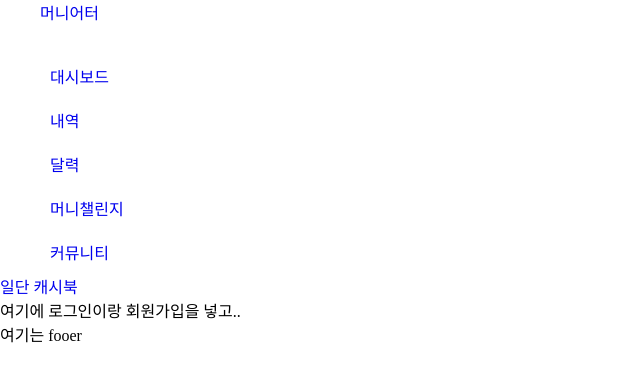
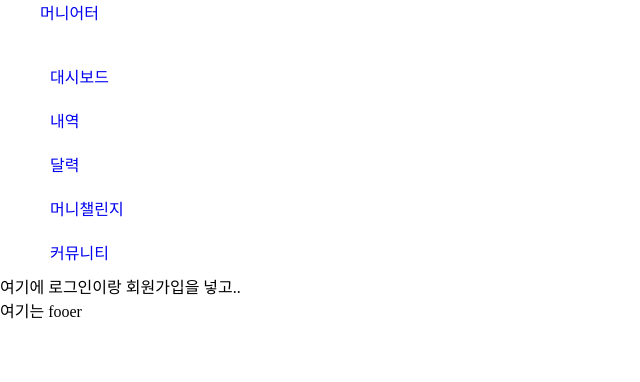
Before and after one commit to heohzit/moniet_web, a React (Create React App) app in the folder moniet_web_front/: page / in a window 1280 px wide. Shown: the top 382 px of the page, without its empty margins (0-640 px from the left). Built offline with nearby package versions, Linux system fonts and the light colour scheme; a web font is replaced by a local one.

Commit message:
캐시북연결 주소 넣기..

```diff
--- a/moniet_web_front/src/App.js
+++ b/moniet_web_front/src/App.js
@@ -10,10 +10,6 @@ function App() {
   return (
     <div className="App">
       <Header></Header>
-      <Link to="/cashbook" title="cashbook">
-        {/*사이드메뉴생기면 삭제 예정 */}
-        <span>일단 캐시북</span>
-      </Link>
 
       <div className="App-content">
         <Routes>
--- a/moniet_web_front/src/component/common/Header.js
+++ b/moniet_web_front/src/component/common/Header.js
@@ -18,7 +18,7 @@ const NaviSide = () => {
           <Link to="/dashboard">대시보드</Link>
         </li>
         <li>
-          <Link to="#">내역</Link>
+          <Link to="/cashbook">내역</Link>
         </li>
         <li>
           <Link to="#">달력</Link>
```
